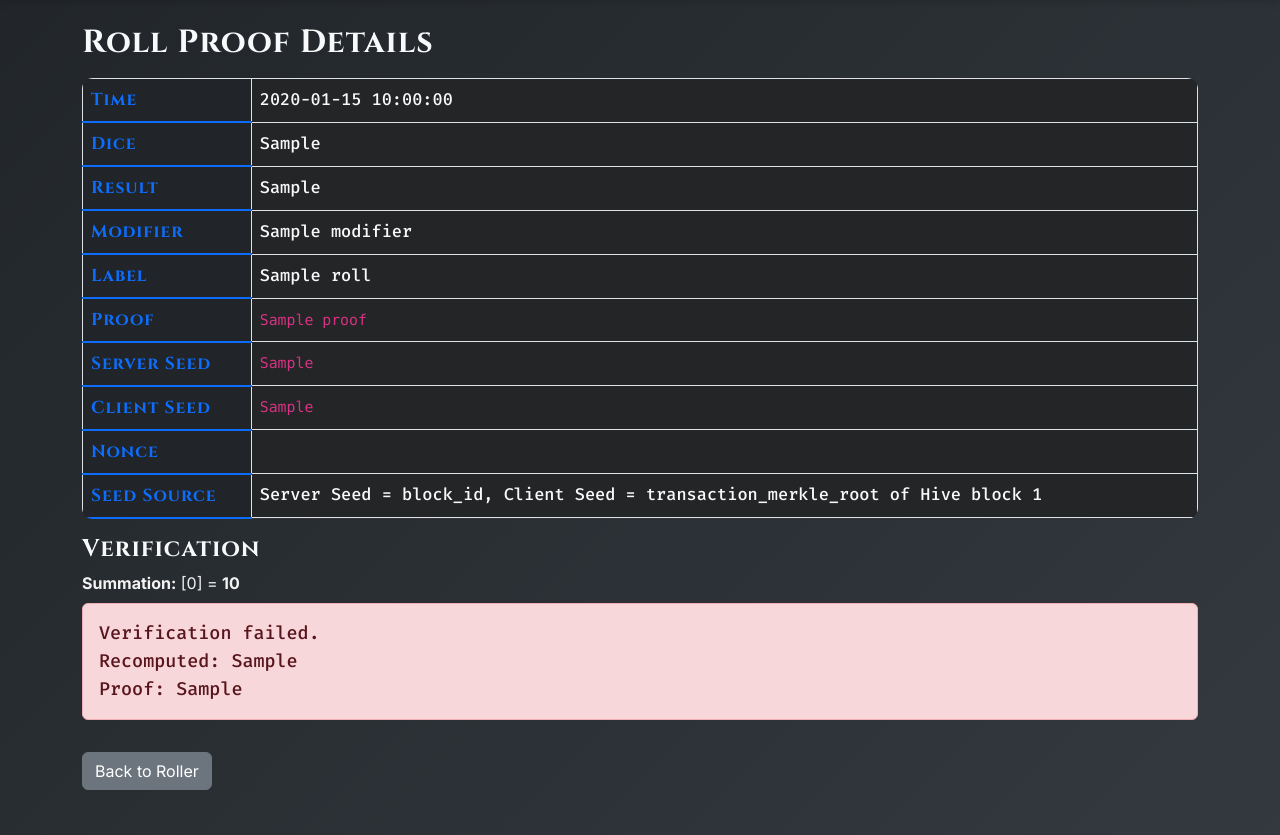
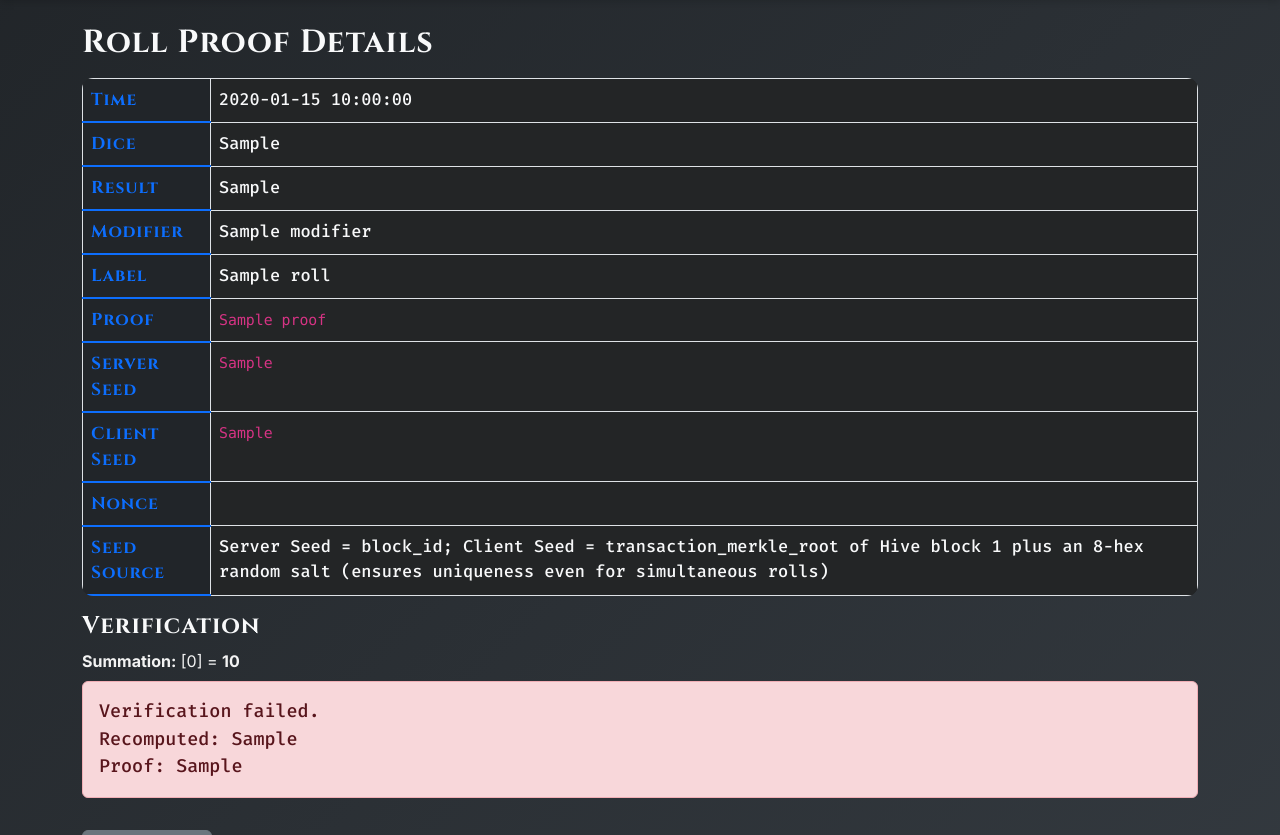
Before and after one commit to TheCrazyGM/ultimate-dice, a Flask app: template templates/roll_detail.html in a window 1280 px wide. Shown: the part 76-911 px from the top of the page. Run offline with Flask 3, Linux system fonts and the light colour scheme; the template is opened without the code that fills it: most values are stand-ins (such as "Sample title", 1, 10 or a date in 2020).

Commit message:
feat: add random salt to client seed for unique simultaneous rolls

```diff
--- a/app.py
+++ b/app.py
@@ -158,16 +158,18 @@ def api_roll():
                 int(block_data.get("id")) if block_data.get("id") is not None else None
             )
             server_seed = block_data.get("block_id") or secrets.token_hex(16)
-            client_seed = block_data.get(
+            client_seed_base = block_data.get(
                 "transaction_merkle_root"
             ) or secrets.token_hex(8)
+            salt = secrets.token_hex(4)  # 8-hex-char per-request salt
+            client_seed = f"{client_seed_base}{salt}"
         except Exception as e:
             print(f"Hive fetch error: {e}")
             server_seed = secrets.token_hex(16)
-            client_seed = secrets.token_hex(8)
+            client_seed = f"{secrets.token_hex(8)}{secrets.token_hex(4)}"
     else:
         server_seed = secrets.token_hex(16)
-        client_seed = secrets.token_hex(8)
+        client_seed = f"{secrets.token_hex(8)}{secrets.token_hex(4)}"
     nonce = block_num or 0
     logging.info(
         f"Using seeds - server: {server_seed}, client: {client_seed}, nonce: {nonce}"
--- a/templates/roll_detail.html
+++ b/templates/roll_detail.html
@@ -42,8 +42,7 @@
     <tr>
       <th>Seed Source</th>
       <td>
-        Server Seed = block_id, Client Seed = transaction_merkle_root of Hive
-        block {{ roll.block_num }}
+        Server Seed = block_id; Client Seed = transaction_merkle_root of Hive block {{ roll.block_num }} plus an 8-hex random salt (ensures uniqueness even for simultaneous rolls)
       </td>
     </tr>
   </table>
```
